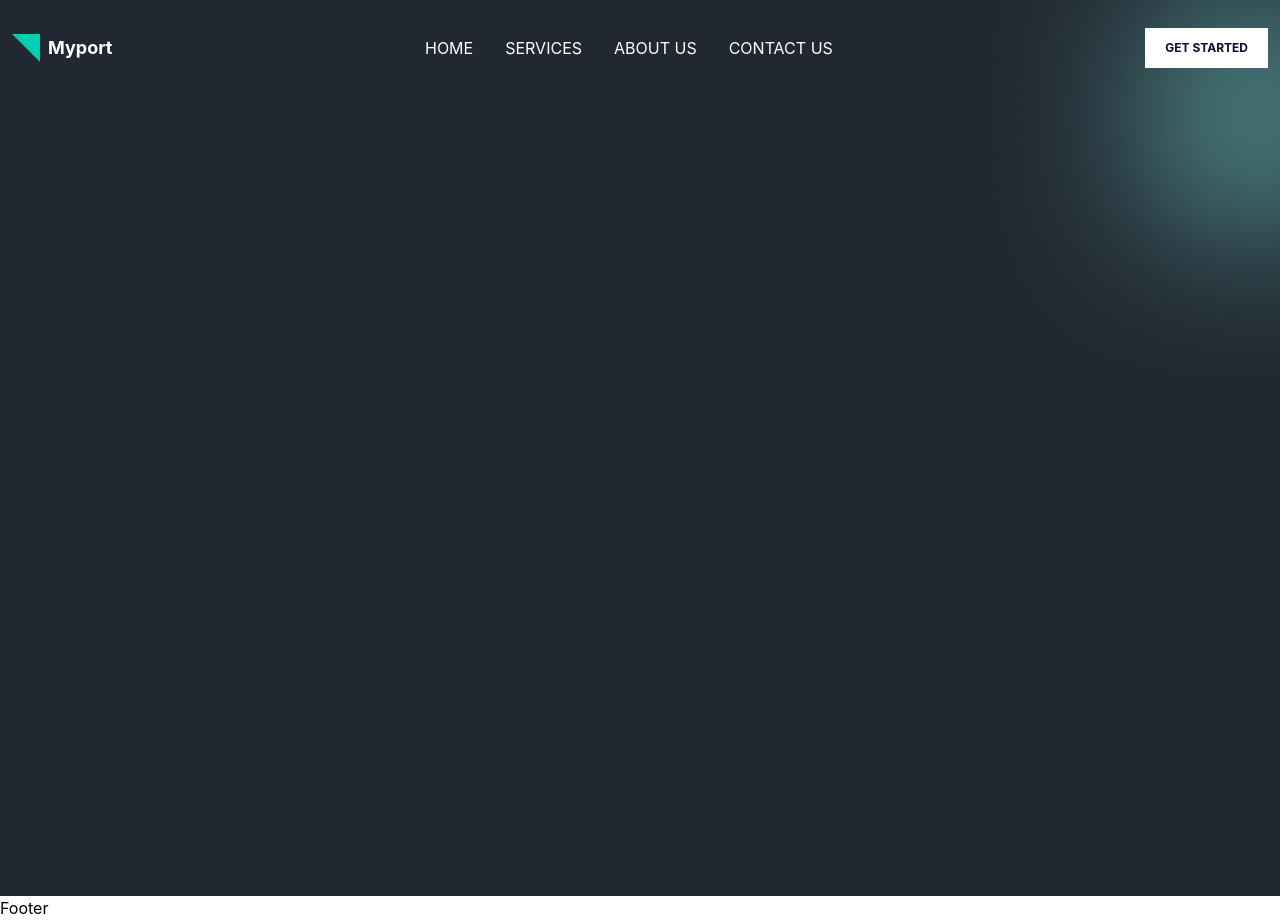
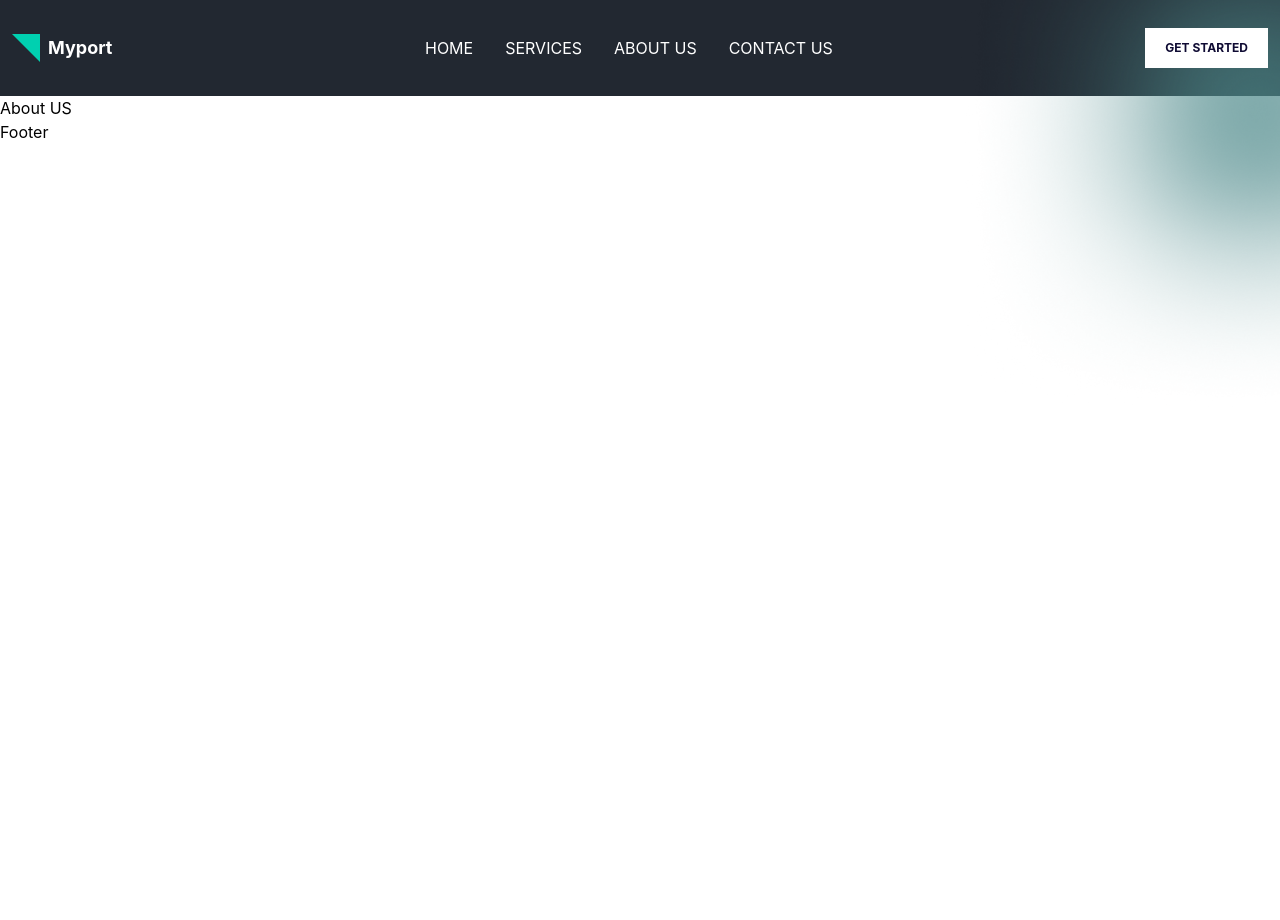
Before and after one commit to muneebkhan-dev/Agency-Website, a React (Vite) app: page /about in a window 1280 px wide. After the commit the page ends 800 px from the top, so only its background shows below. Built offline with nearby package versions, Linux system fonts and the light colour scheme.

Commit message:
Build hero section and services section

```diff
--- a/src/Pages/About.jsx
+++ b/src/Pages/About.jsx
@@ -2,9 +2,7 @@ import React from 'react'
 
 const About = () => {
   return (
-    <section className='bg-[#222831] min-h-screen'>
-
-    </section>
+    <h1>About US</h1>
   )
 }
 
```
